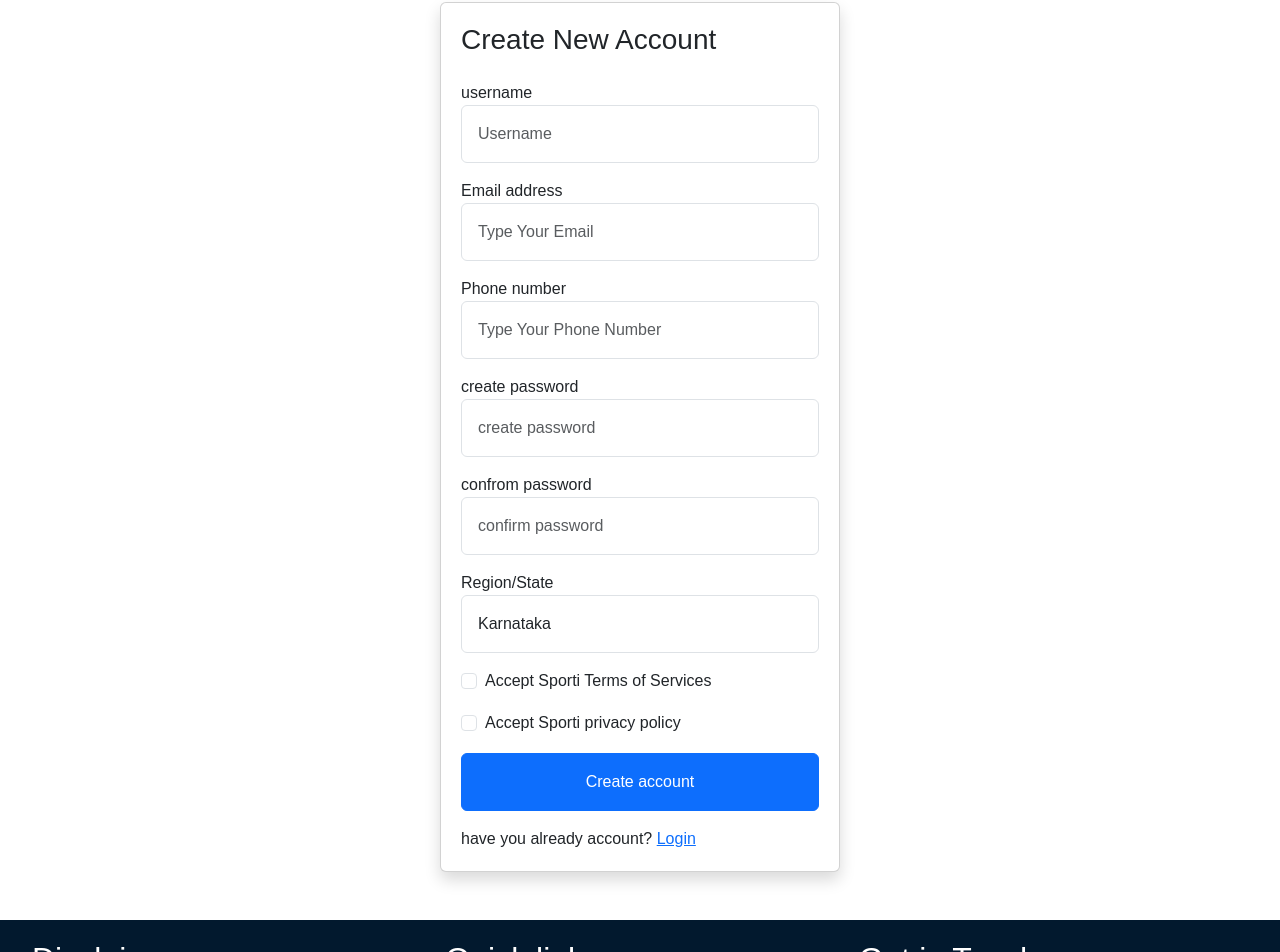
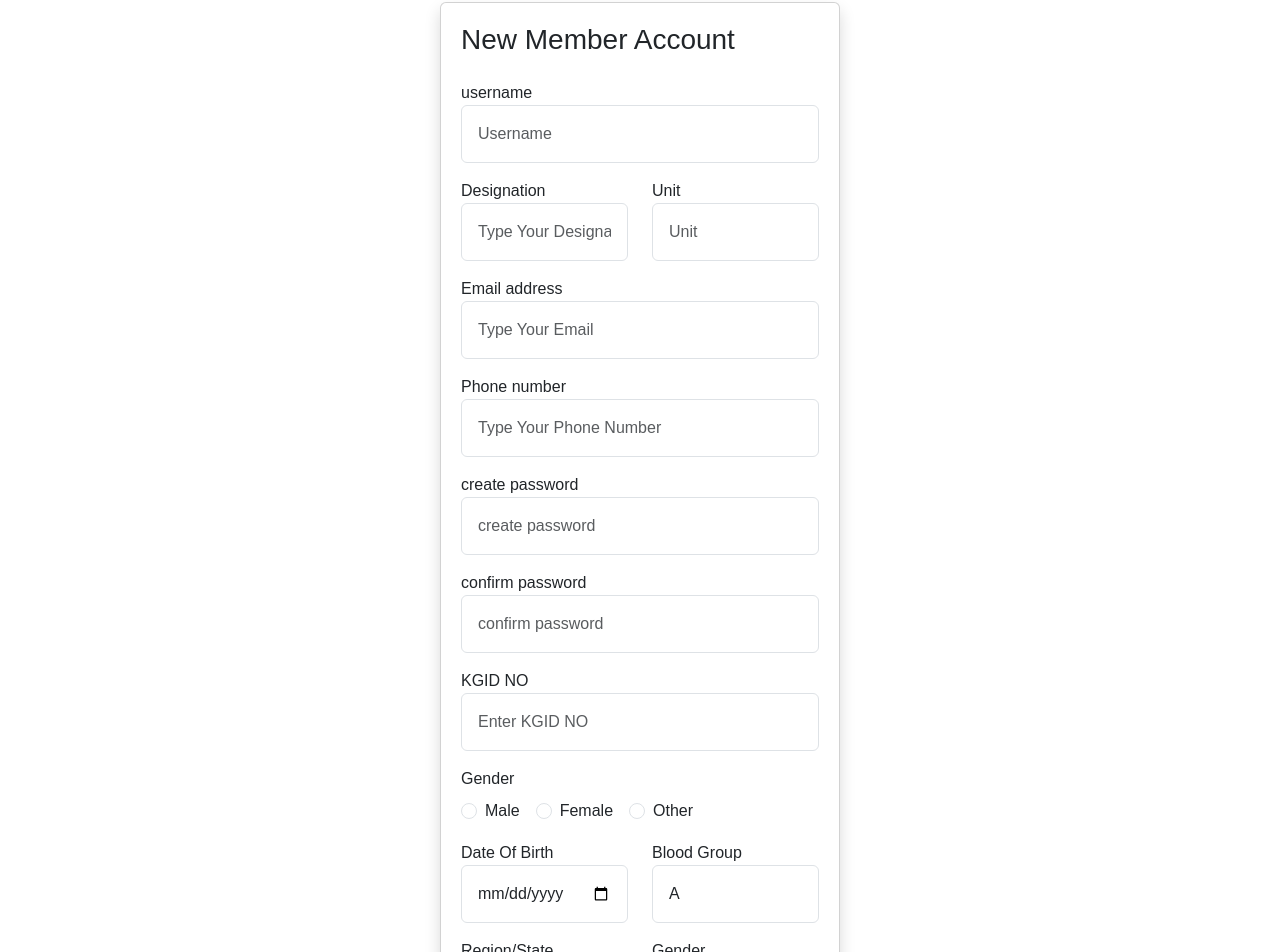
Before and after one commit to bhaskarAntony/new_spoorti, a React (Create React App) app: page /signup in a window 1280 px wide. Shown: the part 152-1104 px from the top of the page. Built offline with nearby package versions, Linux system fonts and the light colour scheme.

Commit message:
all flew

```diff
--- a/src/pages/signup/Signup.jsx
+++ b/src/pages/signup/Signup.jsx
@@ -6,10 +6,24 @@ function Signup() {
   return (
     <div className='container signup login p-3 p-md-5'>
         <div className="card shadow">
-            <h1 className="fs-3">Create New Account</h1>
+            <h1 className="fs-3">New Member Account </h1>
             <div className="form-group mt-3">
                 <label htmlFor="">username</label>
                 <input type="text" placeholder='Username' className="p-3 form-control" />
+            </div>
+            <div className="row">
+              <div className="col-6">
+              <div className="form-group mt-3">
+                <label htmlFor="">Designation </label>
+                <input type="text" placeholder='Type Your Designation' className="p-3 form-control" />
+            </div>
+              </div>
+              <div className="col-6">
+              <div className="form-group mt-3">
+                <label htmlFor="">Unit</label>
+                <input type="text" placeholder='Unit' className="p-3 form-control" />
+            </div>
+              </div>
             </div>
             <div className="form-group mt-3">
                 <label htmlFor="">Email address</label>
@@ -24,9 +38,55 @@ function Signup() {
                 <input type="password" placeholder='create password' className="p-3 form-control" />
             </div>
             <div className="form-group mt-3">
-                <label htmlFor="">confrom password</label>
+                <label htmlFor="">confirm password</label>
                 <input type="password" placeholder='confirm password' className="p-3 form-control" />
             </div>
+            <div className="form-group mt-3">
+                <label htmlFor="">KGID NO</label>
+                <input type="password" placeholder='Enter KGID NO' className="p-3 form-control" />
+            </div>
+           <div className="mt-3">
+            <label htmlFor="" className='form-label'>Gender</label>
+           <div className="d-flex">
+         <div class="form-check form-check-inline">
+            <input class="form-check-input" type="radio" name='gender' id="inlineCheckbox1" value="option1"/>
+            <label class="form-check-label" for="inlineCheckbox1">Male</label>
+          </div>
+          <div class="form-check form-check-inline">
+            <input class="form-check-input" type="radio"  name='gender' id="inlineCheckbox2" value="option2"/>
+            <label class="form-check-label" for="inlineCheckbox2">Female</label>
+          </div>
+          <div class="form-check form-check-inline">
+            <input class="form-check-input" type="radio" name='gender' id="inlineCheckbox2" value="option2"/>
+            <label class="form-check-label" for="inlineCheckbox2">Other</label>
+          </div>
+         </div>
+           </div>
+         <div className="row">
+          <div className="col-6">
+          <div className="form-group mt-3">
+                <label htmlFor="">Date Of Birth</label>
+                <input type="date"  className="p-3 form-control" />
+            </div>
+          </div>
+          <div className="col-6">
+          <div className="form-group mt-3">
+                <label htmlFor="">Blood Group</label>
+                <select name="" id="" className="form-control p-3">
+                <option value="A" selected>A</option>
+                <option value="A+">A+</option>
+                <option value="A-">A-</option>
+                <option value="B+">B+</option>
+                <option value="B-">B-</option>
+                <option value="O+">O+</option>
+                <option value="O-">O-</option>
+              </select>
+
+            </div>
+          </div>
+         </div>
+           <div className="row">
+            <div className="col-6">
             <div className="form-group mt-3">
                 <label htmlFor="">Region/State</label>
               <select name="" id="" className="form-control p-3">
@@ -38,6 +98,19 @@ function Signup() {
                 <option value="">Maharastra</option>
               </select>
             </div>
+            </div>
+            <div className="col-6">
+            <div className="form-group mt-3">
+                <label htmlFor="">Gender</label>
+              <select name="" id="" className="form-control p-3">
+                <option value="">Male</option>
+                <option value="">Female</option>
+                <option value="">Other</option>
+              </select>
+            </div>
+            </div>
+
+           </div>
             <div class="form-check mt-3">
             <input class="form-check-input" type="checkbox" value="" id="flexCheckDefault"/>
             <label class="form-check-label" for="flexCheckDefault">
--- a/src/pages/signup/style.css
+++ b/src/pages/signup/style.css
@@ -1,3 +1,3 @@
 .signup .card{
-    /* width: 400px !important; */
+    width: 400px !important;
 }
```
